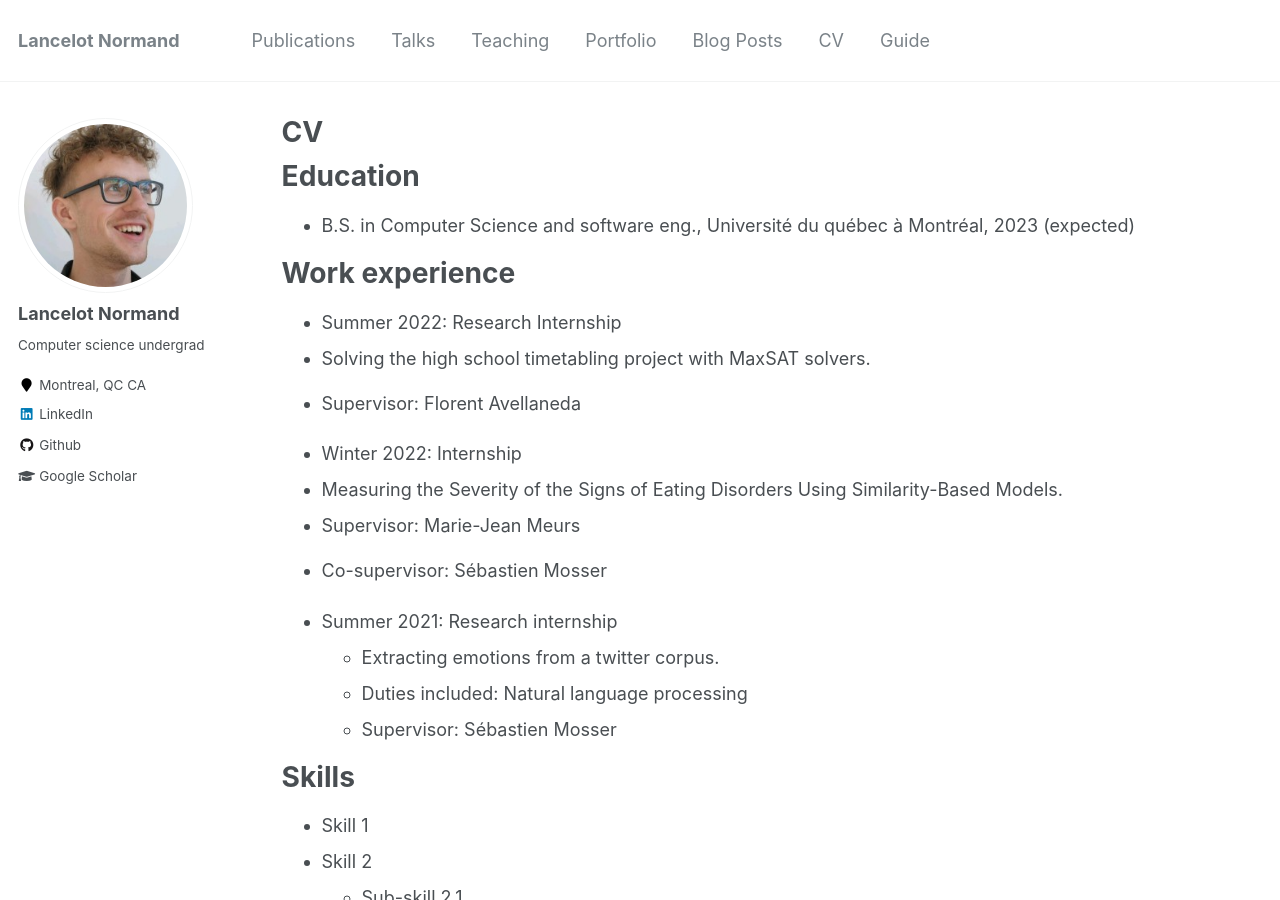
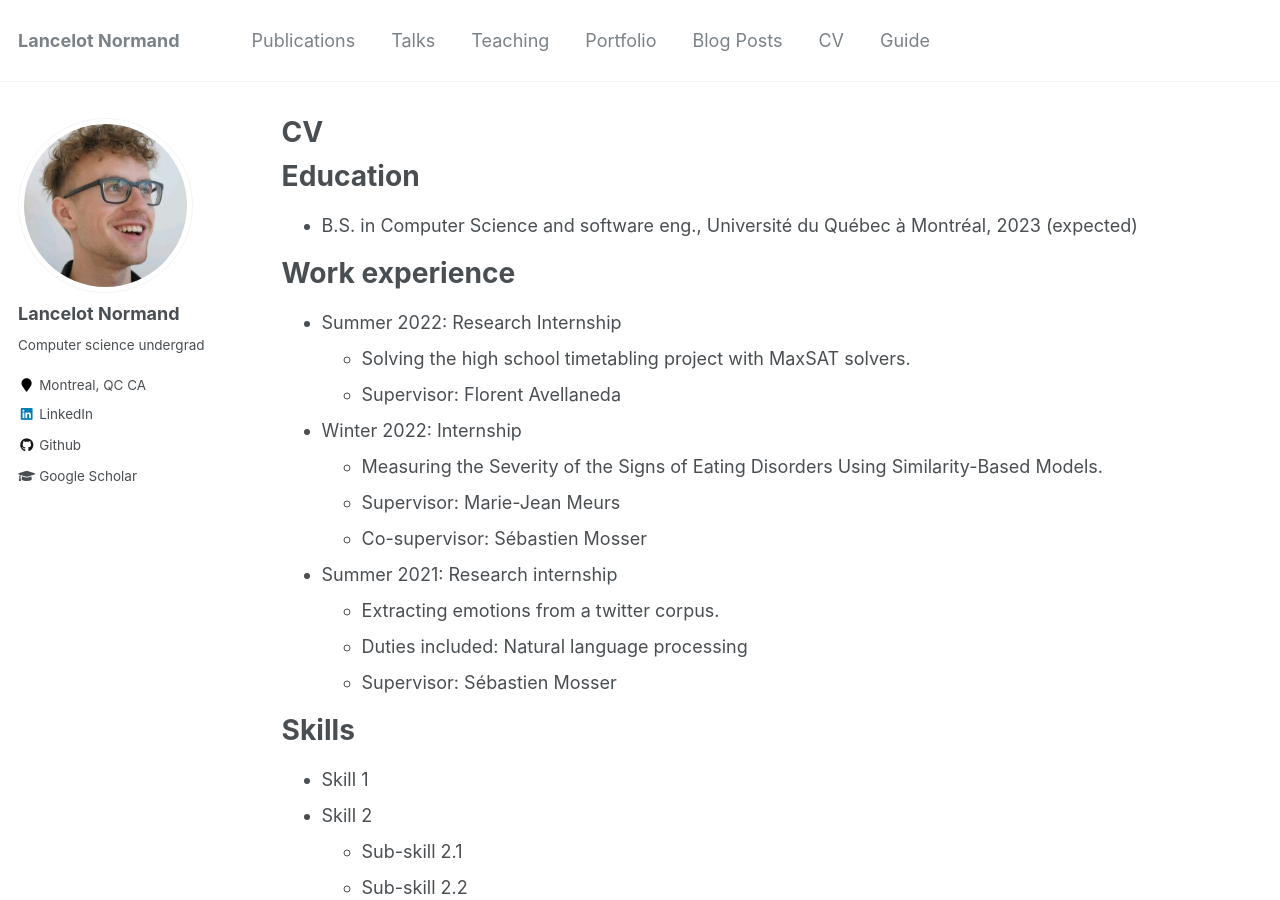
Before and after one commit to lancelotnd/lancelotnd.github.io, a Jekyll site: the page built from _pages/cv.md, in a window 1280 px wide and 900 px high. Built offline with Jekyll 4.4.1, drawn with Linux system fonts in a browser that asks for light colours.

Commit message:
Fix formatting in resume

```diff
--- a/_pages/cv.md
+++ b/_pages/cv.md
@@ -11,19 +11,19 @@ redirect_from:
 
 Education
 ======
-* B.S. in Computer Science and software eng., Université du québec à Montréal, 2023 (expected)
+* B.S. in Computer Science and software eng., Université du Québec à Montréal, 2023 (expected)
 
 
 Work experience
 ======
 * Summer 2022: Research Internship
- * Solving the high school timetabling project with MaxSAT solvers.
- * Supervisor: Florent Avellaneda
+  * Solving the high school timetabling project with MaxSAT solvers.
+  * Supervisor: Florent Avellaneda
+* Winter 2022: Internship
+  * Measuring the Severity of the Signs of Eating Disorders Using Similarity-Based Models.
+  * Supervisor: Marie-Jean Meurs
+  * Co-supervisor: Sébastien Mosser
 
-* Winter 2022: Internship
- * Measuring the Severity of the Signs of Eating Disorders Using Similarity-Based Models.
- * Supervisor: Marie-Jean Meurs
- * Co-supervisor: Sébastien Mosser
 
 * Summer 2021: Research internship
   * Extracting emotions from a twitter corpus.
```
